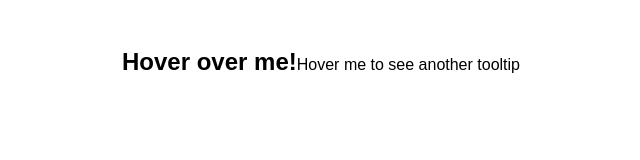
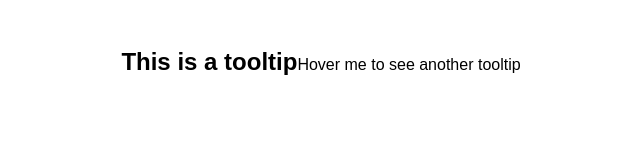
Before and after one commit to acciojob/react-composition-3-soumyabratam6, a React app: page / in a window 1280 px wide. Shown: the top 160 px of the page, without its empty margins (319-959 px from the left). Built offline with nearby package versions, Linux system fonts and the light colour scheme.

Commit message:
app.jsand tooltip.js fix and add

```diff
--- a/src/components/App.js
+++ b/src/components/App.js
@@ -7,7 +7,7 @@ const App = () => {
     <div>
         <div className="App">
         <Tooltip text="This is a tooltip for the first element">
-    <h2 className="tooltip highlight">Hover over me!</h2>
+    <h2 className="tooltip highlight">This is a tooltip</h2>
 </Tooltip>
 <Tooltip text="This is a tooltip for the second element">
     <p className="tooltip highlight">Hover me to see another tooltip</p>
--- a/src/styles/App.css
+++ b/src/styles/App.css
@@ -3,6 +3,3 @@
     text-align: center;
     padding: 20px;
   }
-  .tooltip2{
-    margin-top: 100px;
-  }
```
Also changed, not shown: src/components/Tooltip.js (+4 -6 lines).
